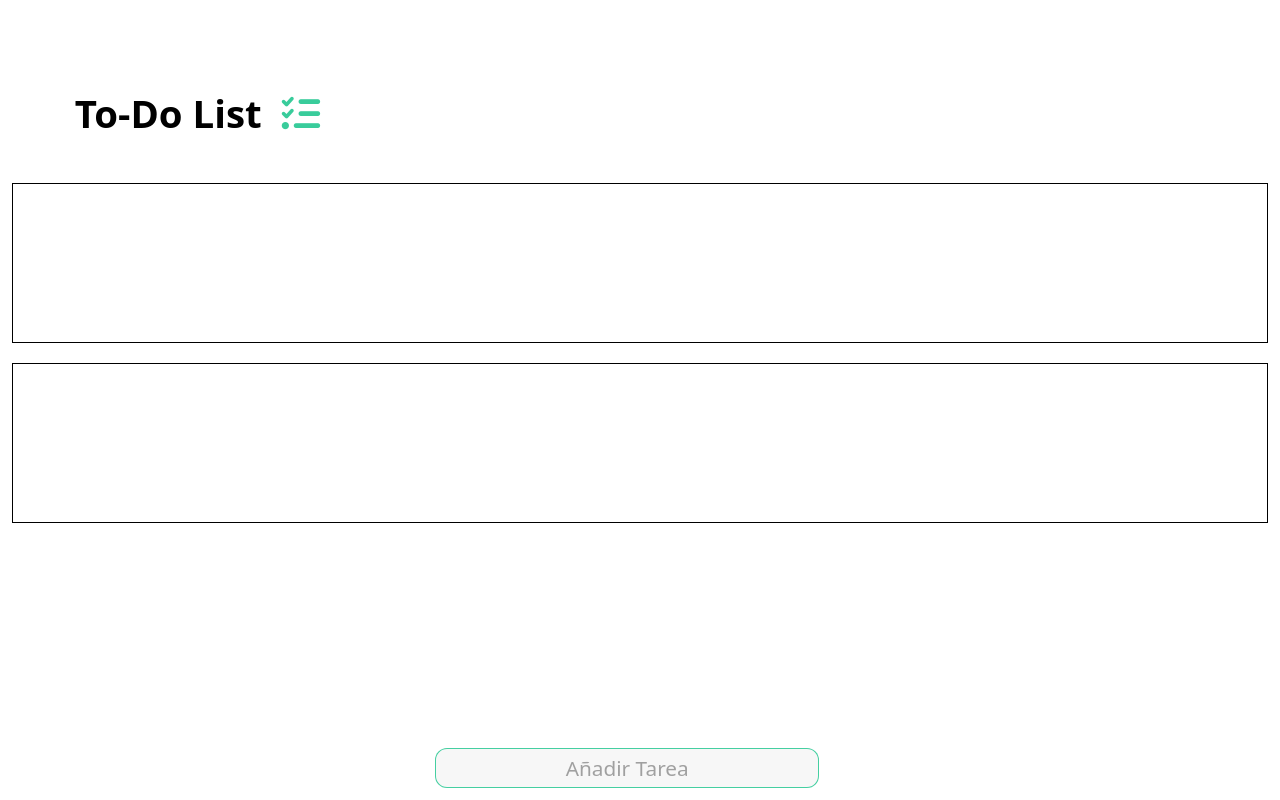
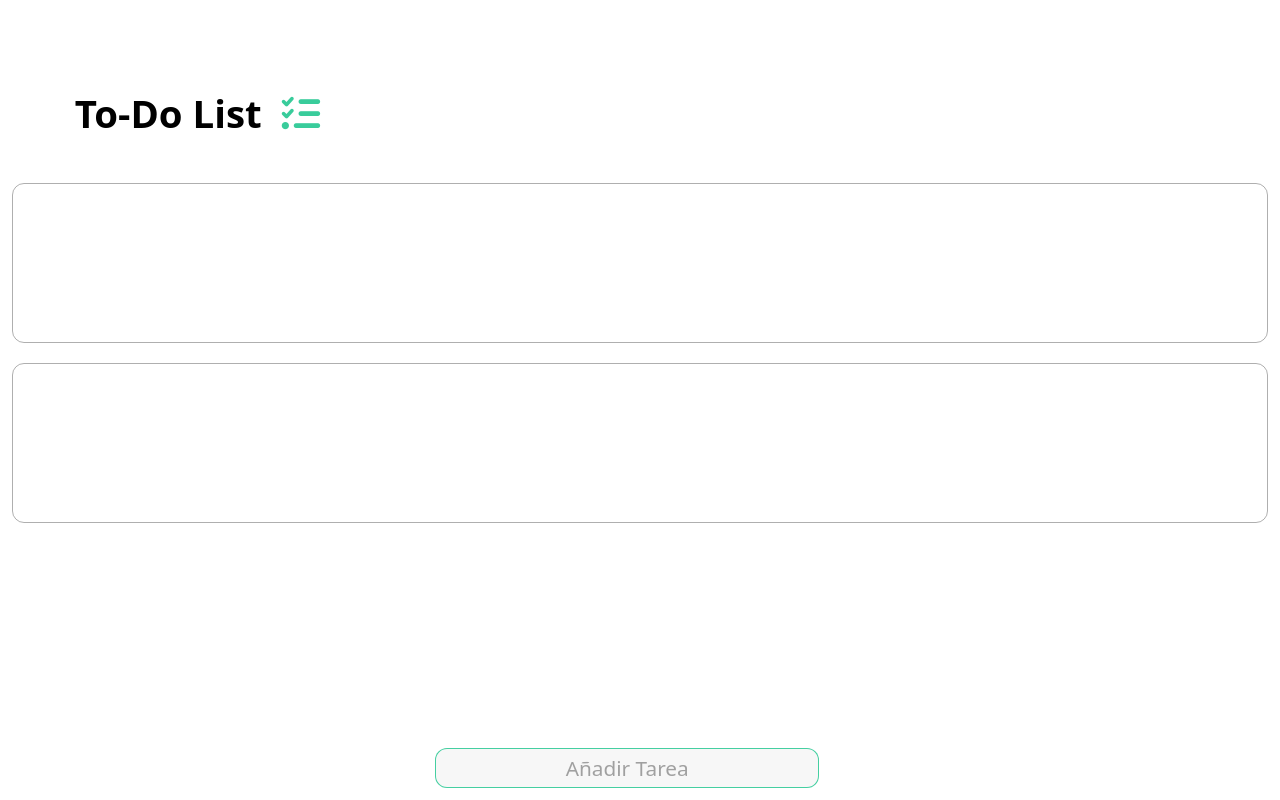
Before and after one commit to Harolin-23/Proyects-React, a React (Vite) app in the folder To-Do List/: page / in a window 1280 px wide. Shown: the top 800 px of the page. Built offline with nearby package versions, Linux system fonts and the light colour scheme.

Commit message:
css change

```diff
--- a/To-Do List/src/gen/app.css
+++ b/To-Do List/src/gen/app.css
@@ -33,8 +33,9 @@
 .container-task {
     width: 100%;
     height: 20vh;
-    border: 1px solid black;
+    border: 1px solid rgba(0, 0, 0, 0.315);
     position: relative;
+    border-radius: 12px;
 }
 
 
```
